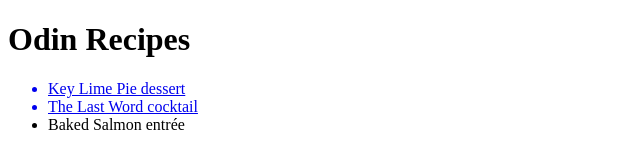
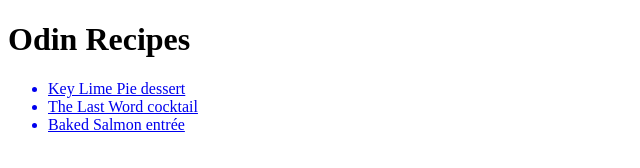
Before and after one commit to cp479/odin-recipes, a plain HTML site: page index.html in a window 1280 px wide. Shown: the whole page, without its empty margins (0-640 px from the left). Drawn offline with Linux system fonts and the light colour scheme.

Commit message:
Link third recipe and update recipe

```diff
--- a/index.html
+++ b/index.html
@@ -10,7 +10,7 @@
 <ul>
     <a href="recipes/keylimepie.html"><li>Key Lime Pie dessert</li></a>
     <a href="recipes/thelastword.html"><li>The Last Word cocktail</li></a>
-    <li>Baked Salmon entrée</li>
+    <a href="recipes/bakedsalmon.html"><li>Baked Salmon entrée</li></a>
 </ul>
 
 </html>
```
Also changed, not shown: 1 other file.
